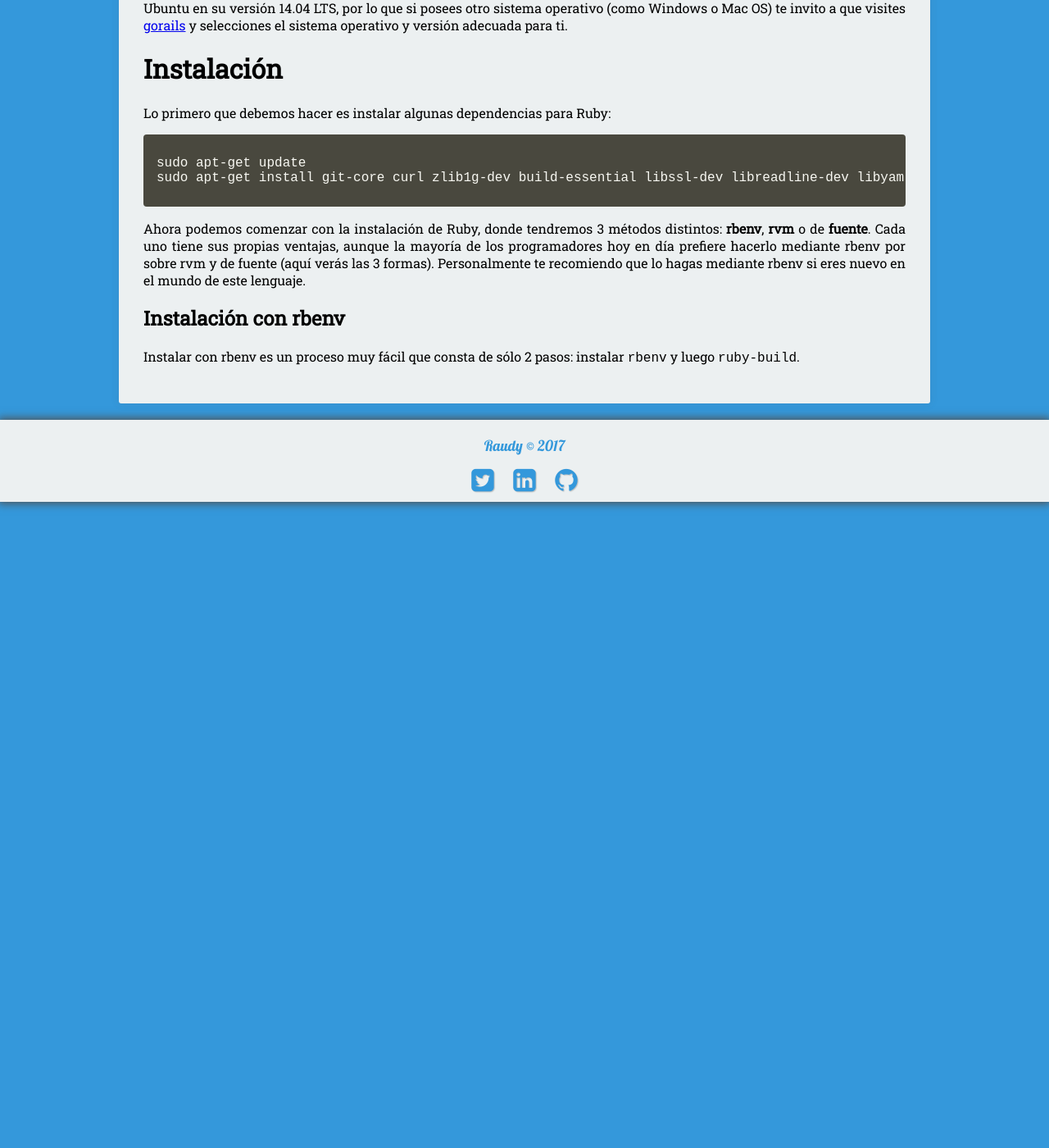
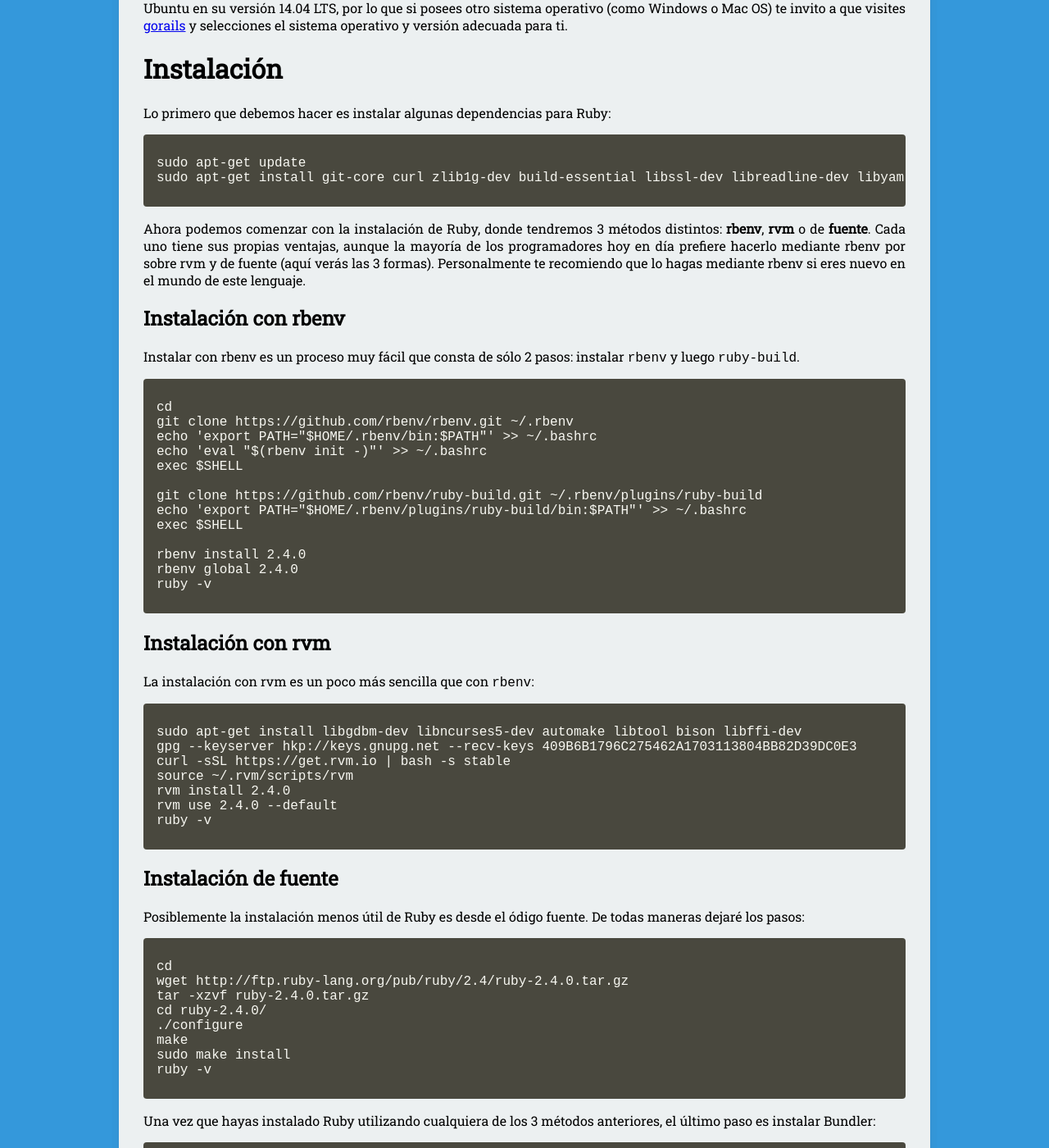
Before and after one commit to nisoto/Blog-anterior-2.0, a Jekyll site: the page built from _posts/2017-10-06-instalacion-ruby.md, in a window 1280 px wide and 1400 px high, scrolled down 270 px. Shown: the whole window at 82% size. Built offline with Jekyll 4.4.1, drawn with Linux system fonts in a browser that asks for light colours; nearby versions of some CDN libraries; before the commit the page ends 900 px from its top, so only the background shows below that; some of the changed text lies outside the part shown.

Commit message:
Update 2017-10-06-instalacion-ruby.md

```diff
--- a/_posts/2017-10-06-instalacion-ruby.md
+++ b/_posts/2017-10-06-instalacion-ruby.md
@@ -22,3 +22,64 @@ Ahora podemos comenzar con la instalación de Ruby, donde tendremos 3 métodos d
 ## Instalación con rbenv
 
 Instalar con rbenv es un proceso muy fácil que consta de sólo 2 pasos: instalar `rbenv` y luego `ruby-build`.
+
+{% highlight ca65 %}
+cd
+git clone https://github.com/rbenv/rbenv.git ~/.rbenv
+echo 'export PATH="$HOME/.rbenv/bin:$PATH"' >> ~/.bashrc
+echo 'eval "$(rbenv init -)"' >> ~/.bashrc
+exec $SHELL
+
+git clone https://github.com/rbenv/ruby-build.git ~/.rbenv/plugins/ruby-build
+echo 'export PATH="$HOME/.rbenv/plugins/ruby-build/bin:$PATH"' >> ~/.bashrc
+exec $SHELL
+
+rbenv install 2.4.0
+rbenv global 2.4.0
+ruby -v
+{% endhighlight %}
+
+## Instalación con rvm
+
+La instalación con rvm es un poco más sencilla que con `rbenv`:
+
+{% highlight ca65 %}
+sudo apt-get install libgdbm-dev libncurses5-dev automake libtool bison libffi-dev
+gpg --keyserver hkp://keys.gnupg.net --recv-keys 409B6B1796C275462A1703113804BB82D39DC0E3
+curl -sSL https://get.rvm.io | bash -s stable
+source ~/.rvm/scripts/rvm
+rvm install 2.4.0
+rvm use 2.4.0 --default
+ruby -v
+{% endhighlight %}
+
+## Instalación de fuente
+
+Posiblemente la instalación menos útil de Ruby es desde el ódigo fuente. De todas maneras dejaré los pasos:
+
+{% highlight ca65 %}
+cd
+wget http://ftp.ruby-lang.org/pub/ruby/2.4/ruby-2.4.0.tar.gz
+tar -xzvf ruby-2.4.0.tar.gz
+cd ruby-2.4.0/
+./configure
+make
+sudo make install
+ruby -v
+{% endhighlight %}
+
+Una vez que hayas instalado Ruby utilizando cualquiera de los 3 métodos anteriores, el último paso es instalar Bundler:
+
+{% highlight ca65 %}
+gem install bundler
+{% endhighlight %}
+
+Si instalaste Ruby mediante **rbenv** deberás ejecutar el siguiente comando después de haber instalado Bundler:
+
+{% highlight ca65 %}
+rbenv rehash
+{% endhighlight %}
+
+# Consola Interactiva de Ruby
+
+Una vez instalado Ruby, sólo debes abrir la terminal (`Ctrl` + `Alt` + `T`) y escribir irb para ingresar a la **"Consola Interactiva"** que incluye este lenguaje:
```
